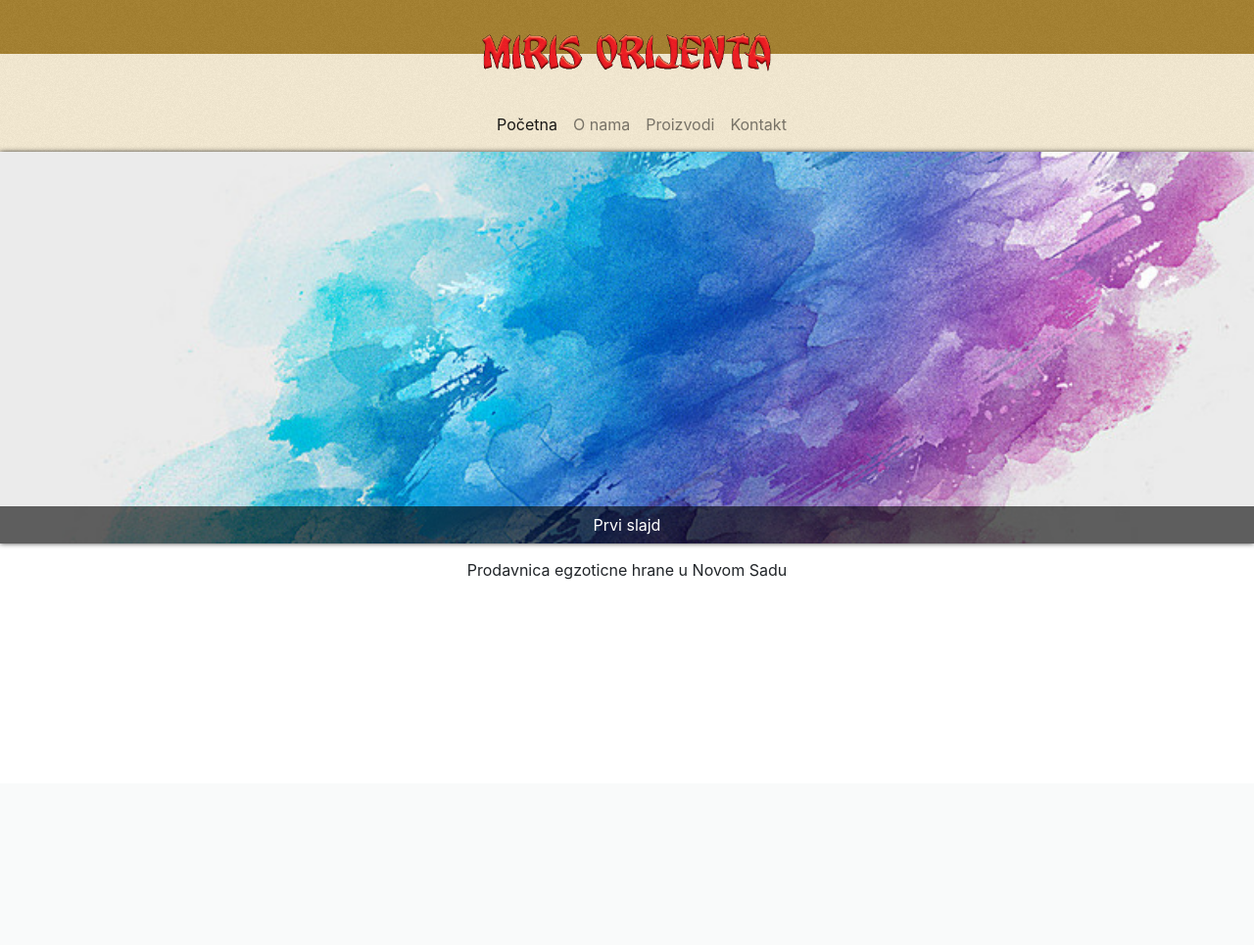
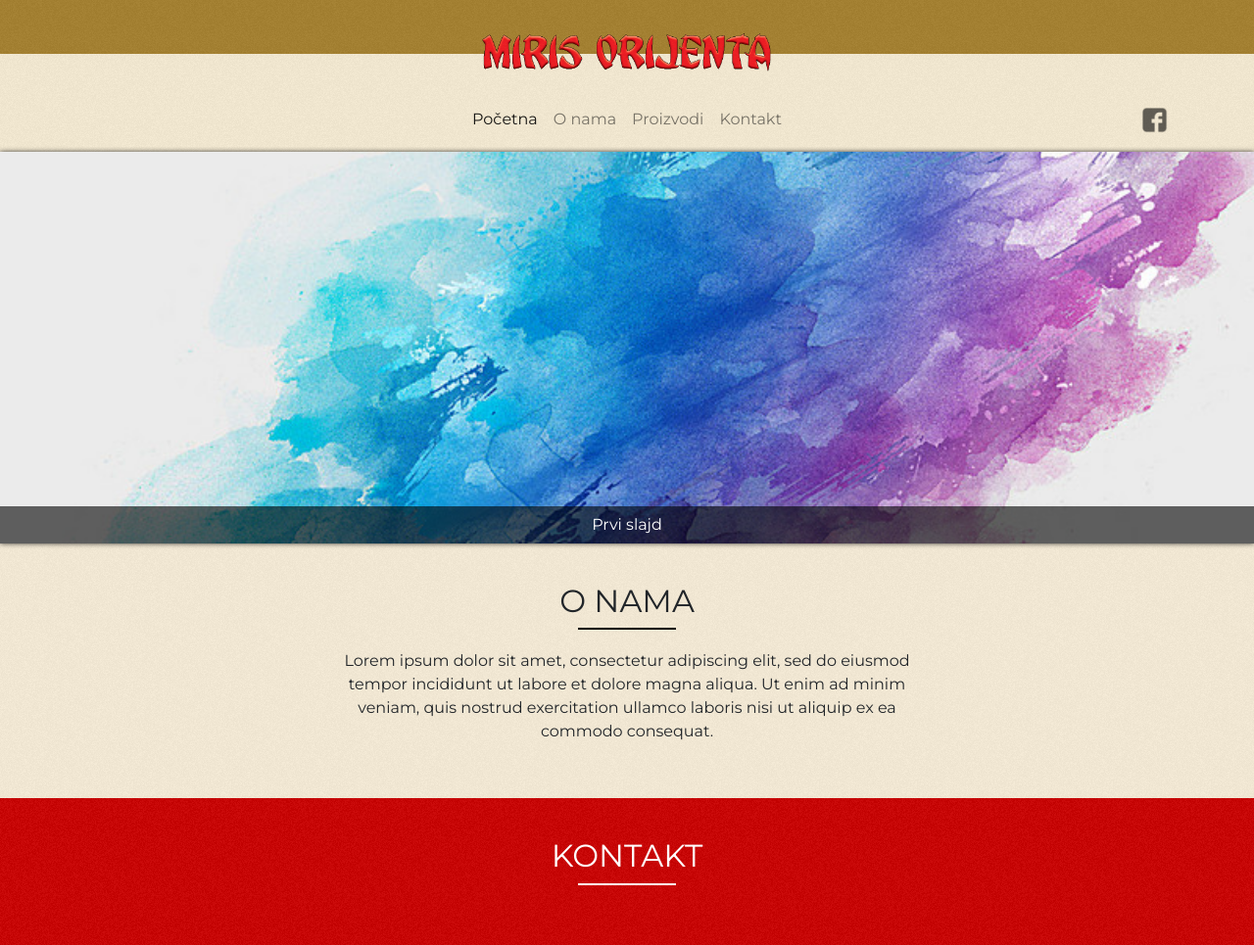
Before and after one commit to mvujas/miris_orijenta_webpage, a PHP site: page / in a window 1280 px wide. Shown: the whole page at 98% size. Before the commit the page ends 592 px from the top, so only its background shows below. Run offline with PHP 8.4, Linux system fonts and the light colour scheme.

Commit message:
UI improvements

```diff
--- a/index.html
+++ b/index.html
@@ -18,11 +18,11 @@
       <div class="region-2"></div>
       <div class="container">
         <nav class="navbar navbar-expand-sm navbar-light">
-          <a></a>
+          <span></span>
           <button class="navbar-toggler" type="button" data-toggle="collapse" data-target="#navbarText" aria-controls="navbarText" aria-expanded="false" aria-label="Toggle navigation">
             <span class="navbar-toggler-icon"></span>
           </button>
-          <div class="collapse navbar-collapse">
+          <div class="collapse navbar-collapse" id="navbarText">
             <ul class="navbar-nav mr-auto">
               <li class="nav-item active">
                 <a class="nav-link" href="#">Početna<span class="sr-only">(current)</span></a>
@@ -37,6 +37,9 @@
                 <a class="nav-link" href="#">Kontakt</a>
               </li>
             </ul>
+            <span class="socials">
+              <a href="https://www.facebook.com/Miris-Orijenta-315593112178743/" target="_blank"><img src="img/facebook.png" alt="Facebook"></a>
+            </span>
           </div>
         </nav>
       </div>
@@ -64,17 +67,48 @@
     </div>
 
     <div class="main">
-      <div class="container">
+
         <div class="centered-desc">
-          <p>Prodavnica egzoticne hrane u Novom Sadu</p>
+          <div class="container">
+            <div class="content">
+              <h2>O NAMA</h2>
+              <span class="heading-underline"></span>
+              <p>Lorem ipsum dolor sit amet, consectetur adipiscing elit, sed do eiusmod tempor incididunt ut labore et dolore magna aliqua. Ut enim ad minim veniam, quis nostrud exercitation ullamco laboris nisi ut aliquip ex ea commodo consequat.</p>
+            </div>
+          </div>
         </div>
-      </div>
+
+        <div class="content-block block-1">
+          <div class="container">
+            <div class="centered">
+              <h2>KONTAKT</h2>
+              <span class="heading-underline"></span>
+            </div>
+            <div class="row">
+              <div class="col-md-5">
+
+              </div>
+              <div class="col-md-7">
+
+              </div>
+            </div>
+          </div>
+        </div>
     </div>
 
     <script src="https://ajax.googleapis.com/ajax/libs/jquery/3.3.1/jquery.min.js"></script>
     <script src="js/bootstrap.min.js" charset="utf-8"></script>
     <script src="js/carousel.js" charset="utf-8"></script>
     <script type="text/javascript">
+      initial_top = $(".navbar").offset().top;
+      $(window).on('scroll', function(event) {
+        var scrollValue = $(window).scrollTop();
+        if (scrollValue > initial_top) {
+             //$('.navbar').addClass('fixed-t');
+             console.log(1);
+        }
+      });
+
       new Carousel("#mainCarousel", true, 5000);
     </script>
   </body>
--- a/scss/style.scss
+++ b/scss/style.scss
@@ -1,4 +1,5 @@
 @import 'bootstrap/bootstrap';
+@import 'https://fonts.googleapis.com/css?family=Montserrat';
 
 @mixin transition($property, $duration, $easiness) {
   -webkit-transition: $property $duration $easiness;
@@ -10,8 +11,15 @@
 
 $primary-header-dark: #a58030;
 $primary-header-light: #f4ead2;
+$main-body-color: #faf5ea;
 
+* {
+  font-family: 'Montserrat', sans-serif;
+}
+
+// Navigation and logo
 .page-header {
+  position: relative;
   .logo {
     position: absolute;
     top: 33px;
@@ -32,18 +40,42 @@ $primary-header-light: #f4ead2;
     background: url('../img/f4ead2noise.png');
   }
   .container {
-    position: relative;
+    position: absolute;
+    top: 94px;
+    z-index: 1000;
+    right: 0;
+    left: 0;
+    background: url('../img/f4ead2noise.png');
     .navbar {
-      position: absolute;
-      width: 100%;
-      bottom: 0;
+      padding: 8px 25px;
       .navbar-nav {
         margin: 0 auto;
+      }
+      .socials {
+        padding-right: 3px;
+        @media (min-width: 768px) {
+          position: absolute;
+          right: 0;
+        }
+        img {
+          width: 27px;
+          height: 27px;
+          opacity: 0.6;
+          @include transition(opacity, 400ms, ease);
+          &:hover {
+            opacity: 1;
+          }
+        }
+        .facebook {
+
+        }
       }
     }
   }
 }
 
+
+// Carousel slide show
 .custom-carousel {
   padding: 0;
   margin: 0;
@@ -83,8 +115,42 @@ $primary-header-light: #f4ead2;
 }
 
 .main {
-  padding: 15px 0;
+  background: url('../img/f5ebd6noise.png');
   .centered-desc {
-    text-align: center;
+    padding: 40px 0;
+    .content {
+      margin: 0 auto;
+      text-align: center;
+      max-width: 600px;
+      text-overflow: ellipsis;
+    }
+  }
+
+  .content-block {
+    padding: 40px 0;
+  }
+
+  .block-1 {
+    background: url('../img/cc0000noise.png');
+    color: white;
+    .heading-underline:before {
+      border-bottom: 2px solid white;
+    }
   }
 }
+
+.heading-underline {
+  display: block;
+  width: 100%;
+  &:before {
+    border-bottom: 2px solid black;
+    width: 100px;
+    content: '';
+    display: block;
+    margin: 0 auto 20px auto;
+  }
+}
+
+.centered {
+  text-align: center;
+}
```
Also changed, not shown: css/style.min.css, img/16-9image.jpg (added), img/carouselimg1.jpg, img/cc0000noise.png (added), img/f5ebd6noise.png (added), img/facebook.png (added), img/faf5eanoise.png (added), img/fb.svg (added).
